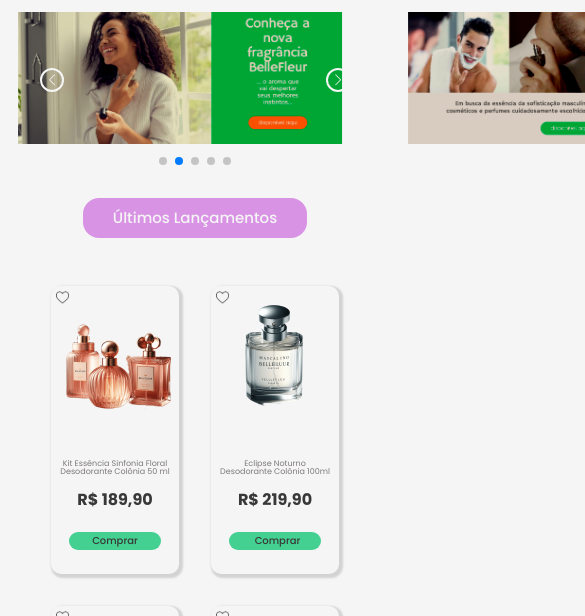
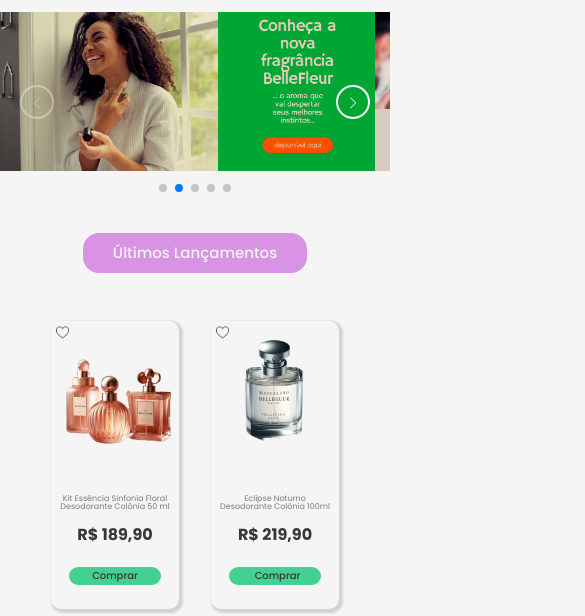
Before and after one commit to estefaniacarrer/projeto-ecommerce-bellefleur, a plain HTML site: page index.html in a window 390 px wide. Shown: the part 153-769 px from the top of the page, 585 px wide, since content can reach past the window. Drawn offline with nearby package versions, Linux system fonts and the light colour scheme.

Commit message:
Ajustando slides banner

```diff
--- a/styles/banner.css
+++ b/styles/banner.css
@@ -1,34 +1,44 @@
+.banner-container {
+    width: 100%;
+    display: flex;
+    flex-direction: column;
+    justify-content: center;
+    align-items: center;
+}
+
 .swiper-container{
-    margin-top: 30px;
-    margin-bottom: 30px;
+    width: 100%;
+    overflow: hidden;
+    margin: 30px;
     position: relative;
-    max-width: 125rem;
+    max-width: 1200px;
 }
 
 .swiper-button-prev, .swiper-button-next{
     border: 2px solid var(--cor-de-fundo);
     color: var(--cor-de-fundo);
-    min-height: 55px;
-    min-width: 55px;
+    min-height: 45px;
+    min-width: 45px;
     border-radius: 50%;
     position: absolute;
+    transition: 0.2s all;
 }
 
 .swiper-button-prev:hover, .swiper-button-next:hover{
-    min-height: 58px;
-    min-width: 58px;
+    min-height: 60px;
+    min-width: 60px;
 }
 
 .swiper-button-prev{
-    left: 160px;
+    left: 40px;
 }
 
 .swiper-button-next{
-    right: 170px;
+    right: 40px;
 }
 
 .swiper-button-prev::after, .swiper-button-next::after{
-    font-size: 1.5rem ;
+    font-size: 1rem ;
 }
 
 .swiper-pagination {
@@ -38,16 +48,11 @@
 
 .swiper-wrapper{
     display: flex;
-    flex-direction: flex;
     overflow: visible;
-    min-width: 100vw;
-    max-width: 1200px;
-    width: 100vw !important;
 }
 
 .swiper-wrapper .swiper-slide{
-    width: 100vw;
-    max-height: 660px;
+    width: 100%;
     overflow: hidden;
     display: flex;
     justify-content: center;
@@ -55,45 +60,44 @@
 }
 
 .swiper-wrapper .swiper-slide img{
-    width: 83%;
+    width: 100%;
+    height: auto;
     filter: brightness(0.8) contrast(1.2) sepia(0.2) saturate(1.5);
 }
 
 
-@media screen and (max-width:750px) {
+@media screen and (max-width:850px) {
 
     .swiper-container{
         margin-top: -10px;
-        position: relative;
-        max-width: 125rem;
     }
 
     .swiper-button-prev{
-        left: 40px;
+        left: 20px;
     }
 
     .swiper-button-next{
-        right: 40px;
+        right: 20px;
     }
 
     .swiper-button-prev, .swiper-button-next{
 
-        min-height: 20px;
-        min-width: 20px;
-        height: 20px;
-        width: 20px;
+        min-height: 30px;
+        min-width: 30px;
+        height: 30px;
+        width: 30px;
 
     }
 
     .swiper-button-prev:hover, .swiper-button-next:hover{
-        min-height: 25px;
-        min-width: 25px;
-        height: 25px;
-        width: 25px;
+        min-height: 35px;
+        min-width: 35px;
+        height: 35px;
+        width: 35px;
     }
 
 
     .swiper-button-prev::after, .swiper-button-next::after{
-        font-size: 0.7rem !important;
+        font-size: 0.7rem;
     }
 }
```
